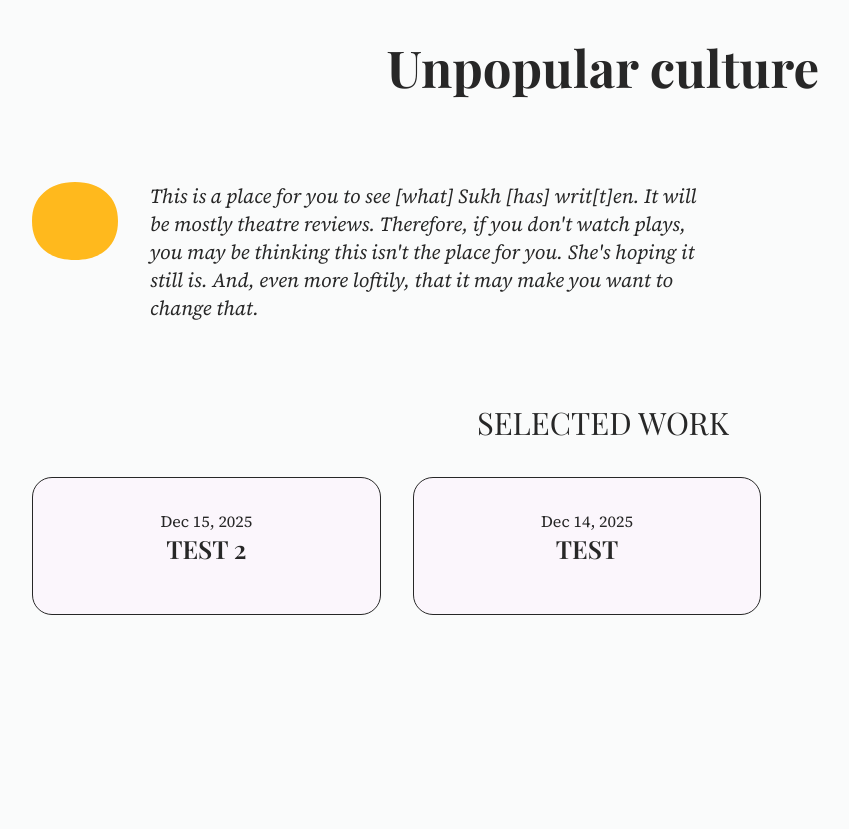
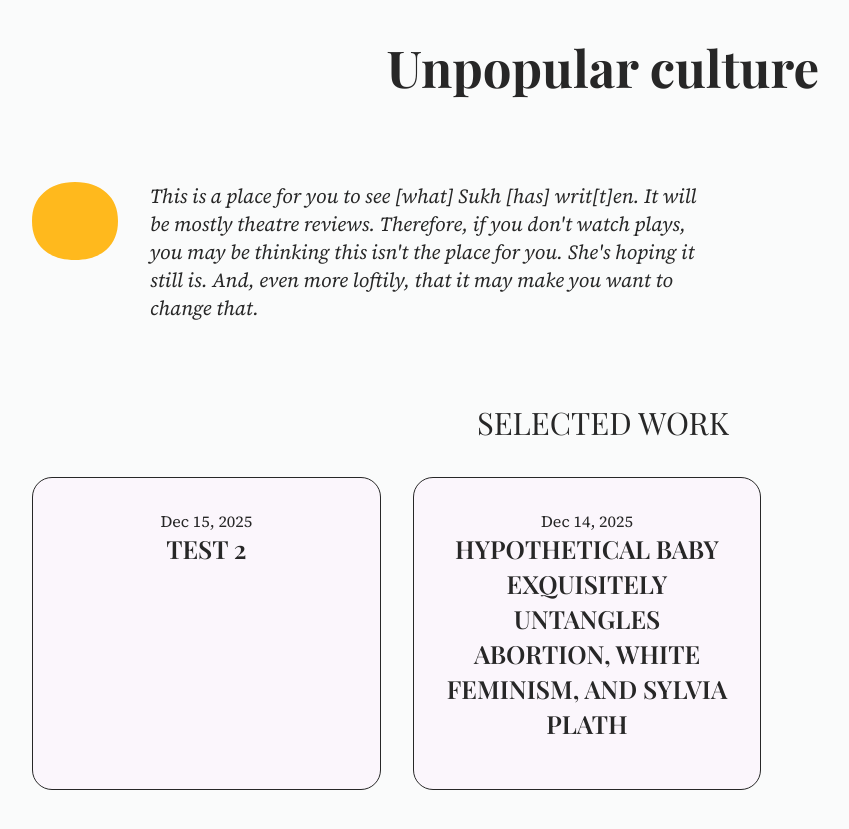
Before and after one commit to delajedoutlook/delajedoutlook.github.io, a Jekyll site: the page built from index.markdown, in a window 1280 px wide. Shown: the top 829 px of the page, without its empty margins (37-886 px from the left). Built offline with Jekyll 4.4.1, drawn with Linux system fonts in a browser that asks for light colours; some web fonts are replaced; part of the change alters nothing that is shown.

Commit message:
Update _posts/2025-12-14-test.md (via Pages CMS)

```diff
--- a/_posts/2025-12-14-test.md
+++ b/_posts/2025-12-14-test.md
@@ -2,7 +2,23 @@
 published: true
 image: /media/DSC00111.jpg
 date: 2025-12-14
-title: Test
-layout: post
+title: Hypothetical Baby exquisitely untangles abortion, white feminism, and
+  Sylvia Plath
 ---
-test test
+Rachel Cairns had an abortion.
+
+And the actor-slash-playwright is here to tell you why.
+
+Hypothetical Baby, written and performed by Cairns and directed by Courtney Ch’ng Lancaster, masterfully blends autobiography and stage design. It’s that rare solo show that avoids dipping into the chasm of self-indulgence. Sure, there’s a moment or two of “poor me,” as Cairns navigates the complex tangle of neuroses implied by a Christmastime abortion, but there are just as many vignettes in this Howland Company production that show off Cairns’ thoughtfulness and poise, pointing fingers at the foundations of white feminism from which our hero has benefitted.
+
+So. In her early 30s, Cairns got pregnant in Toronto, weeks before Christmas and years before being ready to have a baby. With a holiday trip to Vancouver in the books, she decided to get the abortion there – whether or not she’d get it was all but a non-conversation – and with her mom by her side, she got the procedure.
+
+But not without a lot of Googling. About ectopic pregnancies (she had an IUD!) and affordable housing (she lives in Toronto!) and daycare (where’s that $10 per day childcare we were promised, Doug Ford?!). In Hypothetical Baby, Cairns’ anxieties take the form of research, into abortions and the recent history of contraception that contextualizes them, and in this dramatized version of events, we get to see those questions literalized in Julia Howman’s exquisite projections.
+
+Life goes on for Cairns. Her relationship with the boyfriend who got her pregnant wobbles, then solidifies. Precious acting jobs come through and then get cancelled as COVID kills off project after project. She returns to her job as a shoeshine on Bay Street, growling at the businessmen who peppered her with useless advice when she spoke about her pregnancy pre-abortion. Life as she knows it persists.
+
+But what is life, anyway? When does it start? A guest speaker at Google seems to think life starts at conception. Abortion activists say it begins at birth. And what, then, does “pro-life” even mean, when unwanted babies are spat out into a world with no housing, so-so healthcare, and crumbling infrastructure? Unsurprisingly, Cairns grapples with the politically polarizing semantics of to-abort-or-not-to-abort, and ever self-aware, she calls herself out for badly paraphrasing the arguments of those she disagrees with. “Pro-life,” “pro-choice”: these loaded words circle around Cairns like vultures as she wades through the process of her own abortion.
+
+Hypothetical Baby will be familiar fare for those who frequently partake in solo shows. Some tropes are welcome presences here: the disembodied voices who represent doctors and receptionists à la Fleabag, for instance, or the simple stage design by Howman and Emily Jung, often similar to Jung and Claren Grosz’s design work in I love the smell of gasoline earlier this year. Some solo show hallmarks feel unnecessary here – Cairns need not rely on the classic “I can’t decide on an ending” ending when her actual ending is so affecting and gorgeous. But all in, this is solo performance done well, a compliment not offered lightly when Daniel MacIvor’s got two plays happening down the street.
+
+Cairns is a gifted writer with a personal, timely story to tell, about the affordability crisis, Sylvia Plath, and, yes, her own abortion. It’s a powerful end-of-year watch that’s well worth seeing, and one strongly recommended by me.
```
